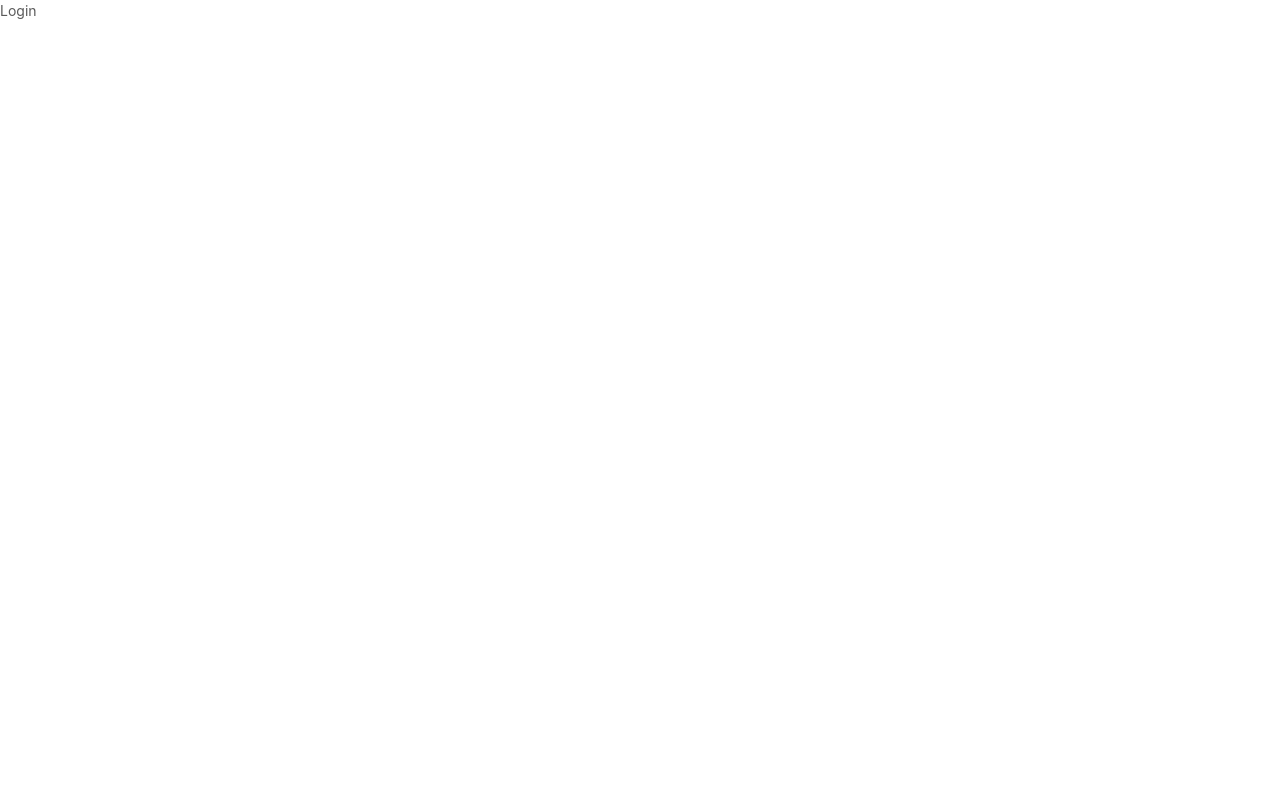
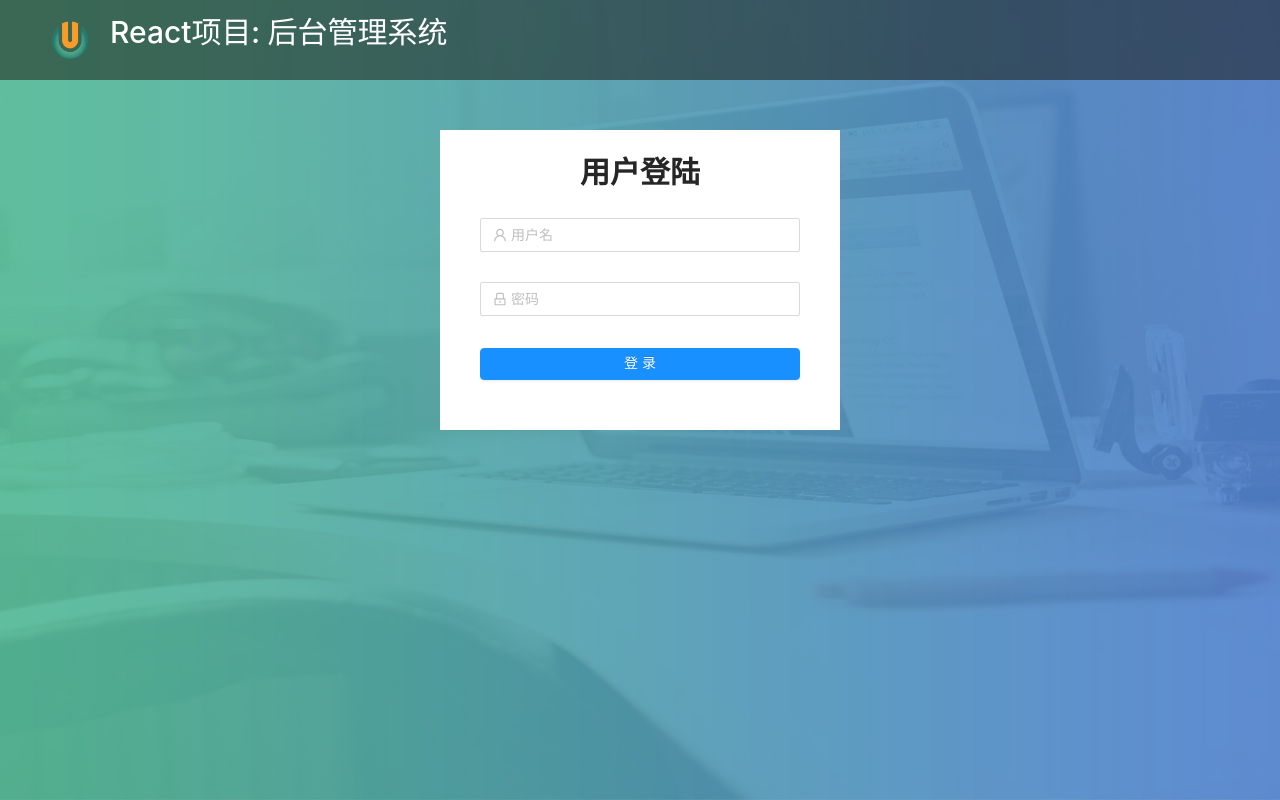
Before and after one commit to zhipingguo88/react_AdminClient, a React (Create React App) app: page /login in a window 1280 px wide. Built offline with nearby package versions, Linux system fonts and the light colour scheme.

Commit message:
finish first day

```diff
--- a/public/css/reset.css
+++ b/public/css/reset.css
@@ -78,11 +78,12 @@ td:not([align]),
 th:not([align]) {
   text-align: left;
 }
-html, body {
-    height: 100%;
-  }
-
-  #root {
-    width: 100%;
-    height: 100%;
-  }
+html,
+body{
+  width: 100%;
+  height: 100%;
+}
+#root{
+  width: 100%;
+  height: 100%;
+}
--- a/public/index.html
+++ b/public/index.html
@@ -25,6 +25,7 @@
       Learn how to configure a non-root public URL by running `npm run build`.
     -->
     <title>React App</title>
+    <link rel="stylesheet" href="./css/reset.css">
   </head>
   <body>
     <noscript>You need to enable JavaScript to run this app.</noscript>
--- a/src/pages/login/Login.jsx
+++ b/src/pages/login/Login.jsx
@@ -1,9 +1,39 @@
-import React, { Component } from 'react';
+import React, { Component } from 'react'
+import {Form,Input,Button} from 'antd'
+import { UserOutlined, LockOutlined } from '@ant-design/icons';
+import logo from './images/logo.png'
+import './login.less'
 
+const Item = Form.Item
 export default class login extends Component {
   render() {
     return (
-      <div> Login </div>
+      <div className='login'>
+        <header className='login-header'>
+          <img src={logo} alt="logo"/>
+          <h1>React项目: 后台管理系统</h1>
+        </header>
+
+        <section className='login-content'>
+          <h3>用户登陆</h3>
+          <Form onSubmit={this.login} className="login-form">
+            <Item>
+              <Input prefix={<UserOutlined type="user" style={{color: 'rgba(0,0,0,.25)'}}/>}
+                     placeholder="用户名"/>
+            </Item>
+            <Item>
+              <Input prefix={<LockOutlined type="lock" style={{color: 'rgba(0,0,0,.25)'}}/>}
+                     type="password" placeholder="密码"/>
+            </Item>
+            <Item>
+              <Button type="primary" htmlType="submit" className="login-form-button">
+                登录
+              </Button>
+            </Item>
+          </Form>
+        </section>
+      </div>
+
     );
   }
 }
--- /dev/null
+++ b/src/pages/login/login.less
@@ -0,0 +1,42 @@
+.login {
+    width: 100%;
+    height: 100%;
+    background-image: url('./images/bg.jpg');
+    background-size: 100% 100%;
+
+    .login-header {
+      display: flex;
+      align-items: center;
+      height: 80px;
+      background-color: rgba(21, 20, 13, 0.5);
+      img {
+        width: 40px;
+        height: 40px;
+        margin-left: 50px;
+        margin-right: 20px;
+      }
+      h1 {
+        font-size: 30px;
+        color: white;
+      }
+    }
+
+    .login-content {
+      margin: 50px auto;
+      width: 400px;
+      height: 300px;
+      background-color: #fff;
+      padding: 20px 40px;
+      h3 {
+        font-size: 30px;
+        font-weight: bold;
+        text-align: center;
+        margin-bottom: 20px;
+      }
+      .login-form {
+        .login-form-button {
+          width: 100%;
+        }
+      }
+    }
+  }
```
